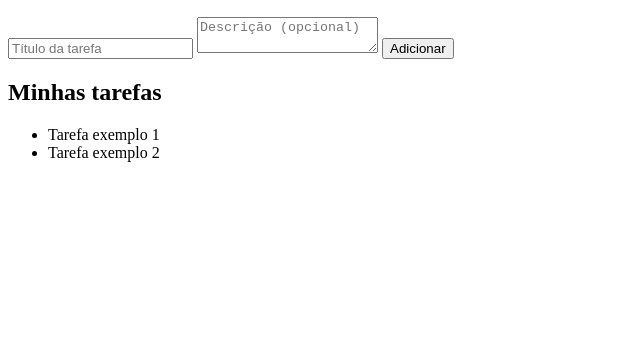
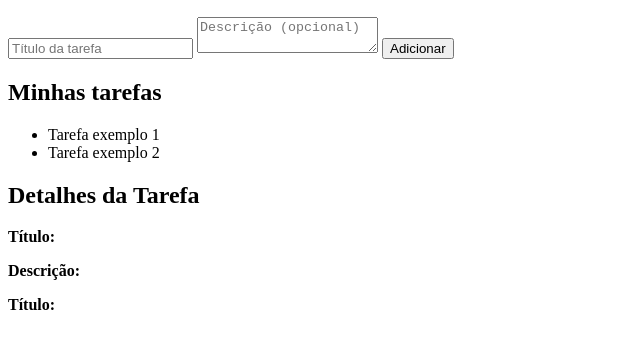
Before and after one commit to bruna-giovanella/makeIt-fabrica-de-software, a plain HTML site: page index.html in a window 1280 px wide. Shown: the part 110-458 px from the top of the page, without its empty margins (0-640 px from the left). Drawn offline with Linux system fonts and the light colour scheme.

Commit message:
feat: detalhes de tarefas

```diff
--- a/index.html
+++ b/index.html
@@ -24,5 +24,12 @@
         </ul>
     </section>
 
+    <section id="detalhes">
+        <h2>Detalhes da Tarefa</h2>
+        <p><strong>Título:</strong> <span id="detalhe-titulo"></span></p>
+        <p><strong>Descrição:</strong> <span id="detalhe-descricao"></span></p>
+        <p><strong>Título:</strong> <span id="detalhe-status"></span></p>
+    </section>
+
 </body>
 </html>
```
